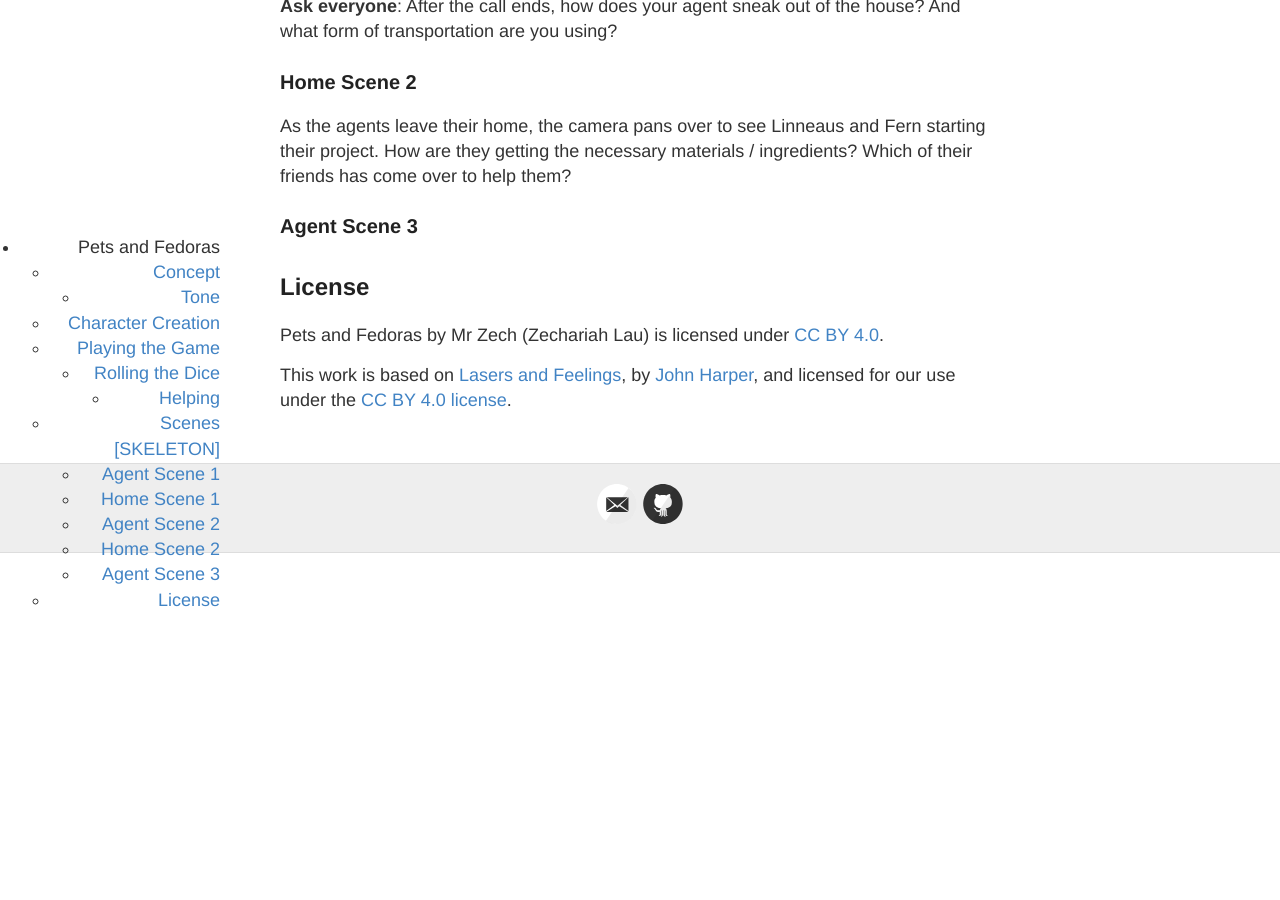
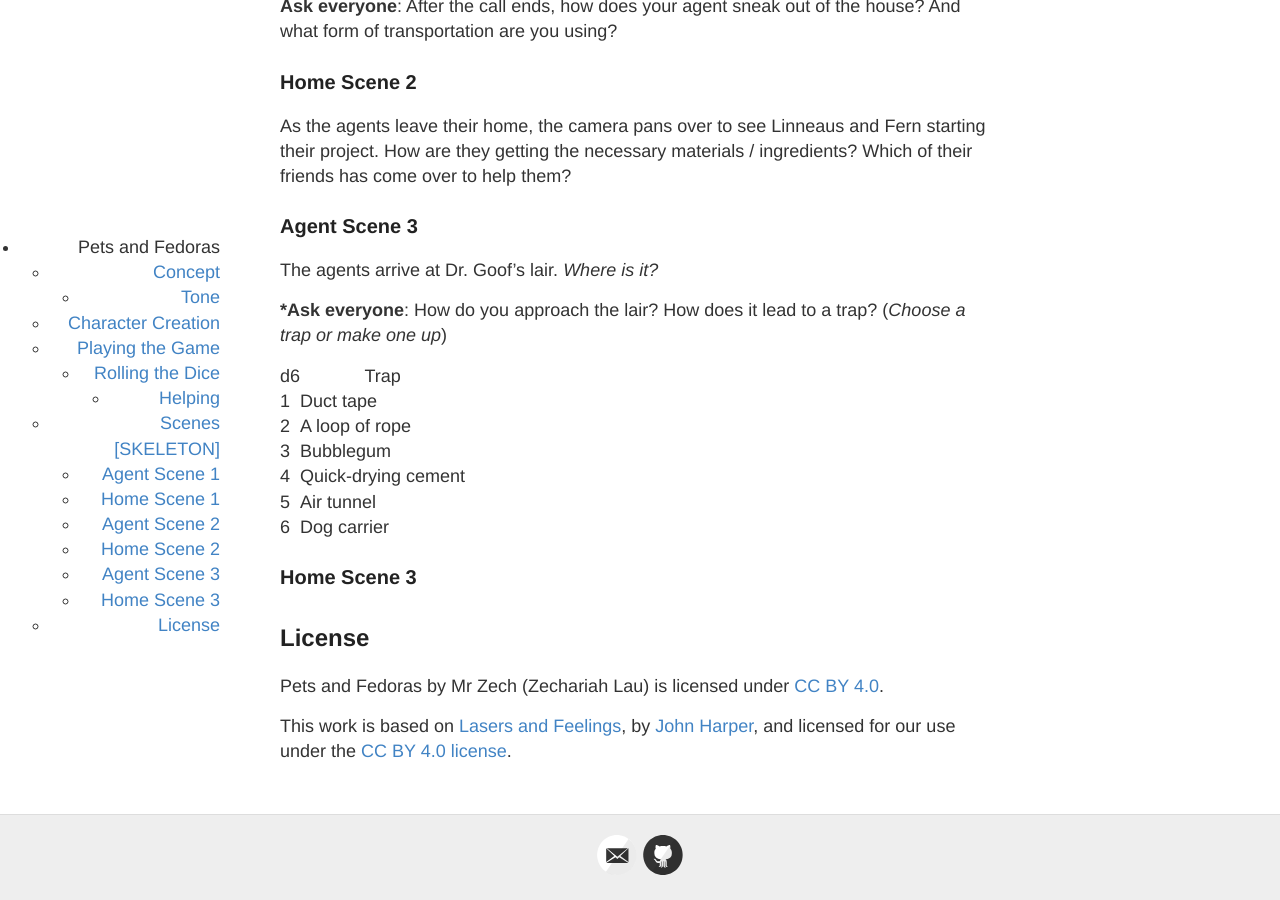
Before and after one commit to zechlau14/zechlau14.github.io, a Jekyll site: the page built from projects/pets-and-fedoras.md, in a window 1280 px wide and 900 px high, scrolled down 2833 px. Built offline with Jekyll 4.4.1, drawn with Linux system fonts in a browser that asks for light colours.

Commit message:
Update pets-and-fedoras.md

```diff
--- a/projects/pets-and-fedoras.md
+++ b/projects/pets-and-fedoras.md
@@ -87,7 +87,20 @@ _Narrate how the agents' handler gives them this information and order them to i
 As the agents leave their home, the camera pans over to see Linneaus and Fern starting their project. How are they getting the necessary materials / ingredients? Which of their friends has come over to help them?
 
 ### Agent Scene 3
+The agents arrive at Dr. Goof's lair. _Where is it?_
 
+***Ask everyone**: How do you approach the lair? How does it lead to a trap? (_Choose a trap or make one up_)
+
+| d6 | Trap |
+| --- | --- |
+| 1 | Duct tape |
+| 2 | A loop of rope |
+| 3 | Bubblegum |
+| 4 | Quick-drying cement |
+| 5 | Air tunnel |
+| 6 | Dog carrier |
+
+### Home Scene 3
 
 ## License
 Pets and Fedoras by Mr Zech (Zechariah Lau) is licensed under [CC BY 4.0](http://creativecommons.org/licenses/by/4.0/).
```
